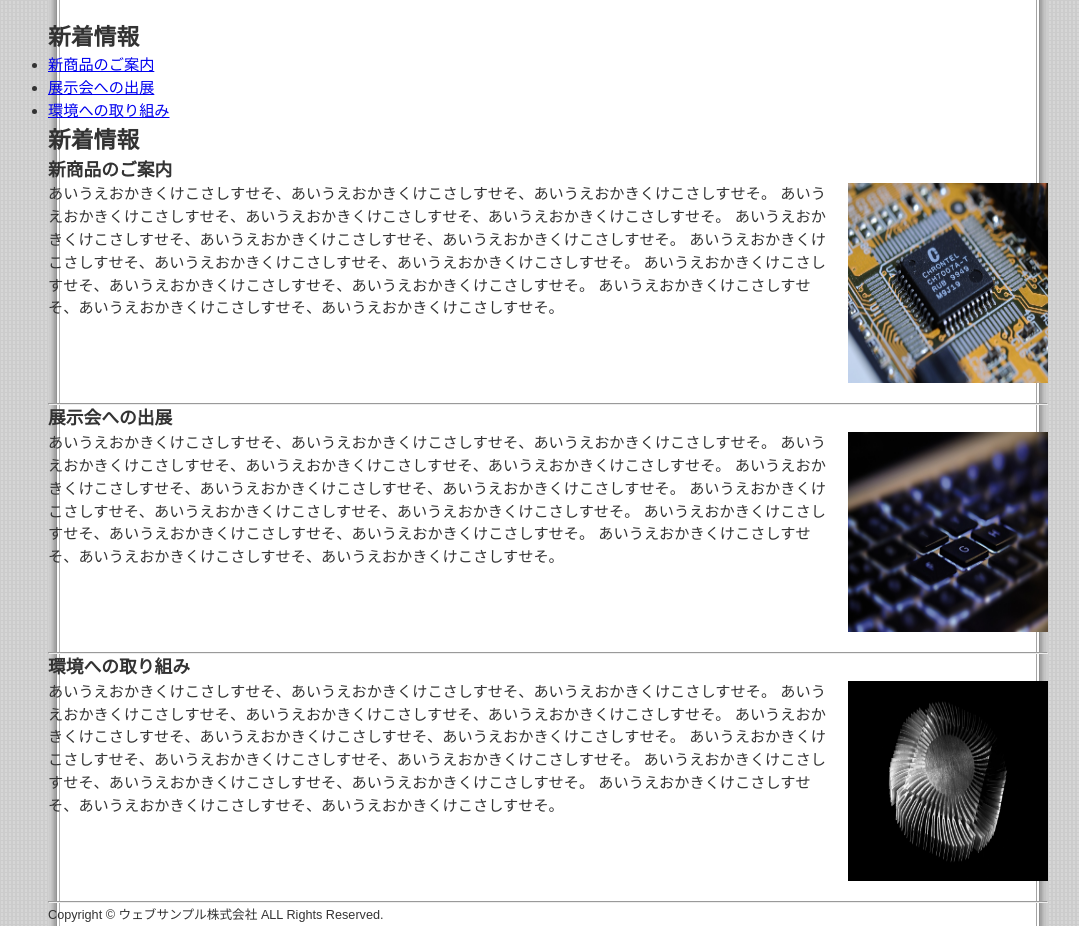
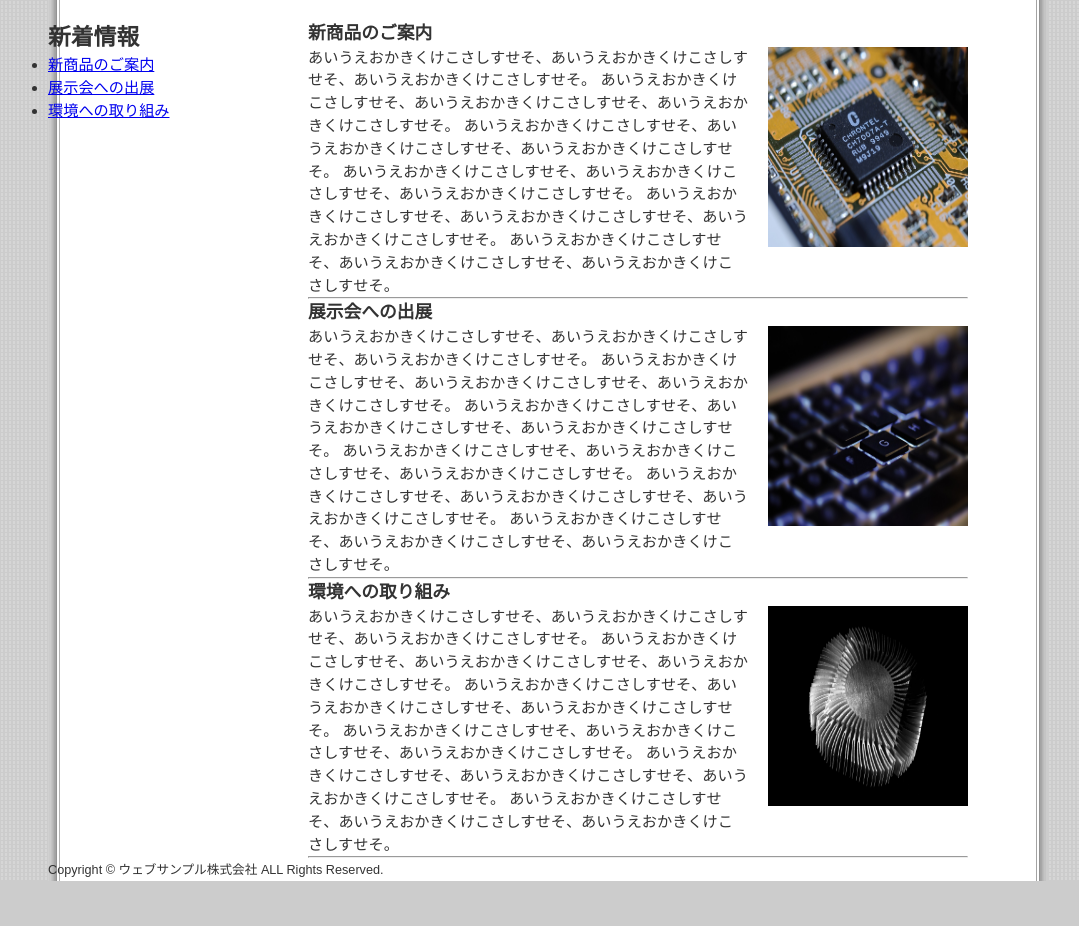
Before and after one commit to ksr03/create-webpage1, a plain HTML site: page index.html in a window 1280 px wide. Shown: the part 480-1406 px from the top of the page, without its empty margins (92-1171 px from the left). After the commit the page ends 1361 px from the top, so only its background shows below. Drawn offline with Linux system fonts and the light colour scheme.

Commit message:
第13章までの演習

```diff
--- a/base.css
+++ b/base.css
@@ -66,6 +66,19 @@ ul#menu {
     width: 960px; height: 360px;    /*トップページのヘッダ画像の表示サイズを指定*/
     margin: 5px 20px;   /*マージン*/
 }
+
+/*サブメニュー（左カラム）*/
+div#submenu {
+    width: 260px;   /*幅の指定*/
+    float: left;    /*サブメニューのカラムを左寄せにする*/
+}
+
+/*インフォメーション（右カラム）*/
+div#info {
+    width: 660px;   /*幅の指定*/
+    float: left;    /*カラムを左寄せにする*/
+}
+
 .infoimg_index {
     width:200px; height: 200px; /*画像の表示サイズを指定*/
     margin: 0px 0px 20px 20px;  /*マージン*/
@@ -74,3 +87,8 @@ ul#menu {
 hr {
     clear:both; /*フロート配置をクリアする*/
 }
+
+/*フッタ*/
+div#footer {
+    clear: both;    /*回り込みを解除する*/
+}
--- a/index.html
+++ b/index.html
@@ -25,17 +25,18 @@
                 <img src="./images/img_index.png" alt="あしたをみつめるウェブサンプル株式会社">
             </div>
 
-            <!--サブメニュー-->
+            <!--サブメニュー（左カラム）-->
+            <div id="submenu">
                 <h2>新着情報</h2>
                 <ul>
                     <li><a href="#info0001">新商品のご案内</a></li>
                     <li><a href="#info0002">展示会への出展</a></li>
                     <li><a href="#info0003">環境への取り組み</a></li>
                 </ul>
+            </div>
 
-            <!--インフォメーション-->
-            <h2>新着情報</h2>
-
+            <!--インフォメーション（右カラム）-->
+            <div id="info">
                 <h3 id="info0001">新商品のご案内</h3>
                 <p>
                     <img src="./images/img1.jpg" alt="新商品のイメージ画像" class="infoimg_index">
@@ -71,8 +72,13 @@
                     あいうえおかきくけこさしすせそ、あいうえおかきくけこさしすせそ、あいうえおかきくけこさしすせそ。
                 </p>
                 <hr>
+            </div>
 
+            <!--フッタ-->
+            <div id="footer">
                 <small>Copyright &copy; ウェブサンプル株式会社 ALL Rights Reserved.</small>
+            </div>
+
         </div>
     </body>
 </html>
```
Lines whose indentation alone changed are shown as unchanged.
